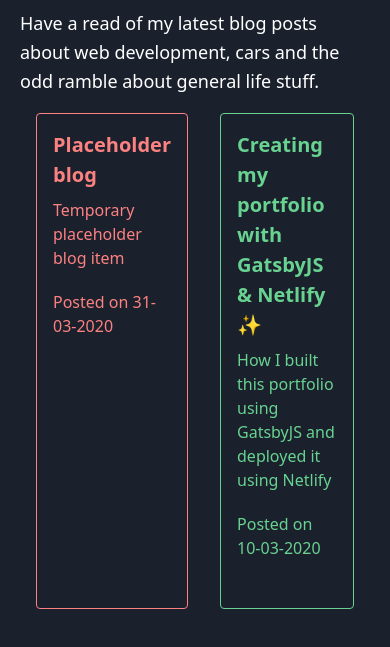
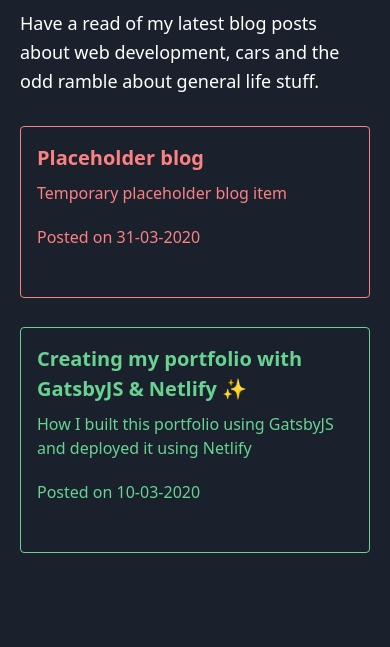
Before and after one commit to PatrickWhitehouse/gatsby-portfolio, a Gatsby site: page /blog in a window 390 px wide. Shown: the part 151-798 px from the top of the page. Built offline with nearby package versions, Linux system fonts and the light colour scheme; Gatsby itself is replaced by a stand-in of ours.

Commit message:
update styling2

```diff
--- a/src/pages/blog.js
+++ b/src/pages/blog.js
@@ -32,7 +32,7 @@
         Have a read of my latest blog posts about web development, cars and the
         odd ramble about general life stuff.
       </p>
-      <div className="flex">
+      <div className="lg:flex">
         {edges
           .filter(({ node }) => node.frontmatter.published === true)
           .map(({ node }) => {
@@ -40,7 +40,7 @@
               <Link
                 key={node.id}
                 to={node.frontmatter.path}
-                className="lg:w-1/2 p-4"
+                className="w-full lg:w-1/2 p-4"
               >
                 <div
                   className={`w-full h-full text-${node.frontmatter.css}-400 border border-${node.frontmatter.css}-400 rounded p-4 flex flex-col justify-between leading-normal`}
```
